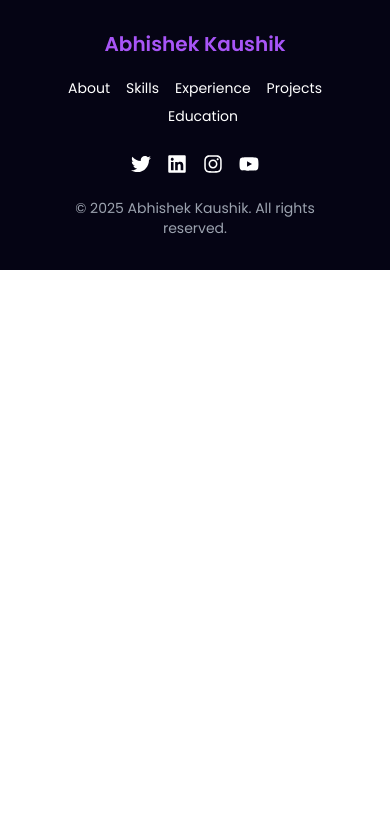
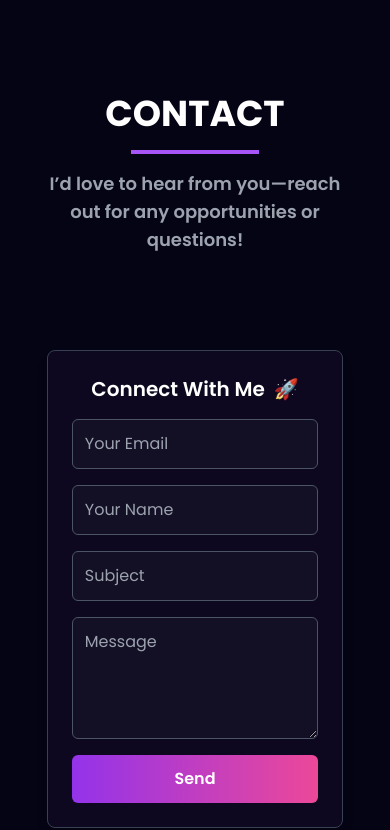
Before and after one commit to kaushik-abhishek/abhishek-portfolio-app, a React (Vite) app: page / in a window 390 px wide. Shown: the part 6430-7260 px from the top of the page. Before the commit the page ends 6700 px from the top, so only its background shows below. Built offline with nearby package versions, Linux system fonts and the light colour scheme.

Commit message:
Add Contact component with email functionality and integrate into App

```diff
--- a/src/App.jsx
+++ b/src/App.jsx
@@ -6,6 +6,7 @@
 import Skills from "./component/Skills/Skills";
 import Experience from "./component/Experience/Experience";
 import Education from "./component/Education/Education";
+import Contact from "./component/Contact/Contact";
 
 const App = () => {
   return (
@@ -29,6 +30,7 @@
         <Skills />
         <Experience />
         <Education />
+        <Contact />
         <Footer />
       </div>
     </div>
--- /dev/null
+++ b/src/component/Contact/Contact.jsx
@@ -0,0 +1,115 @@
+import React, { useRef, useState } from "react";
+import emailjs from "@emailjs/browser";
+import { ToastContainer, toast } from "react-toastify";
+import "react-toastify/dist/ReactToastify.css";
+
+const Contact = () => {
+  const form = useRef();
+  const [isSent, setIsSent] = useState(false);
+
+  const sendEmail = (e) => {
+    e.preventDefault();
+
+    emailjs
+      .sendForm(
+        "service_ecpdoqp",
+        "template_kr6c6kw",
+        form.current,
+        "_icW4CFlaFk_Ag5EE"
+      )
+      .then(
+        () => {
+          setIsSent(true);
+          form.current.reset();
+          toast.success("Message sent successfully! ✅", {
+            position: "top-right",
+            autoClose: 3000,
+            hideProgressBar: false,
+            closeOnClick: true,
+            pauseOnHover: true,
+            draggable: true,
+            theme: "dark",
+          });
+        },
+        (error) => {
+          console.error("Error sending message:", error);
+          toast.error("Failed to send message. Please try again.", {
+            position: "top-right",
+            autoClose: 3000,
+            hideProgressBar: false,
+            closeOnClick: true,
+            pauseOnHover: true,
+            draggable: true,
+            theme: "dark",
+          });
+        }
+      );
+  };
+
+  return (
+    <section
+      id="contact"
+      className="flex flex-col items-center justify-center py-24 px-[12vw] md:px-[7vw] lg:px-[20vw]"
+    >
+      {/* Toast Container */}
+      <ToastContainer />
+
+      {/* Section Title */}
+      <div className="text-center mb-16">
+        <h2 className="text-4xl font-bold text-white">CONTACT</h2>
+        <div className="w-32 h-1 bg-purple-500 mx-auto mt-4"></div>
+        <p className="text-gray-400 mt-4 text-lg font-semibold">
+          I’d love to hear from you—reach out for any opportunities or questions!
+        </p>
+      </div>
+
+      {/* Contact Form */}
+      <div className="mt-8 w-full max-w-md bg-[#0d081f] p-6 rounded-lg shadow-lg border border-gray-700">
+        <h3 className="text-xl font-semibold text-white text-center">
+          Connect With Me <span className="ml-1">🚀</span>
+        </h3>
+
+        <form ref={form} onSubmit={sendEmail} className="mt-4 flex flex-col space-y-4">
+          <input
+            type="email"
+            name="user_email"
+            placeholder="Your Email"
+            required
+            className="w-full p-3 rounded-md bg-[#131025] text-white border border-gray-600 focus:outline-none focus:border-purple-500"
+          />
+          <input
+            type="text"
+            name="user_name"
+            placeholder="Your Name"
+            required
+            className="w-full p-3 rounded-md bg-[#131025] text-white border border-gray-600 focus:outline-none focus:border-purple-500"
+          />
+          <input
+            type="text"
+            name="subject"
+            placeholder="Subject"
+            required
+            className="w-full p-3 rounded-md bg-[#131025] text-white border border-gray-600 focus:outline-none focus:border-purple-500"
+          />
+          <textarea
+            name="message"
+            placeholder="Message"
+            rows="4"
+            required
+            className="w-full p-3 rounded-md bg-[#131025] text-white border border-gray-600 focus:outline-none focus:border-purple-500"
+          />
+
+          {/* Send Button */}
+          <button
+            type="submit"
+            className="w-full bg-gradient-to-r from-purple-600 to-pink-500 py-3 text-white font-semibold rounded-md hover:opacity-90 transition"
+          >
+            Send
+          </button>
+        </form>
+      </div>
+    </section>
+  );
+};
+
+export default Contact;
```
